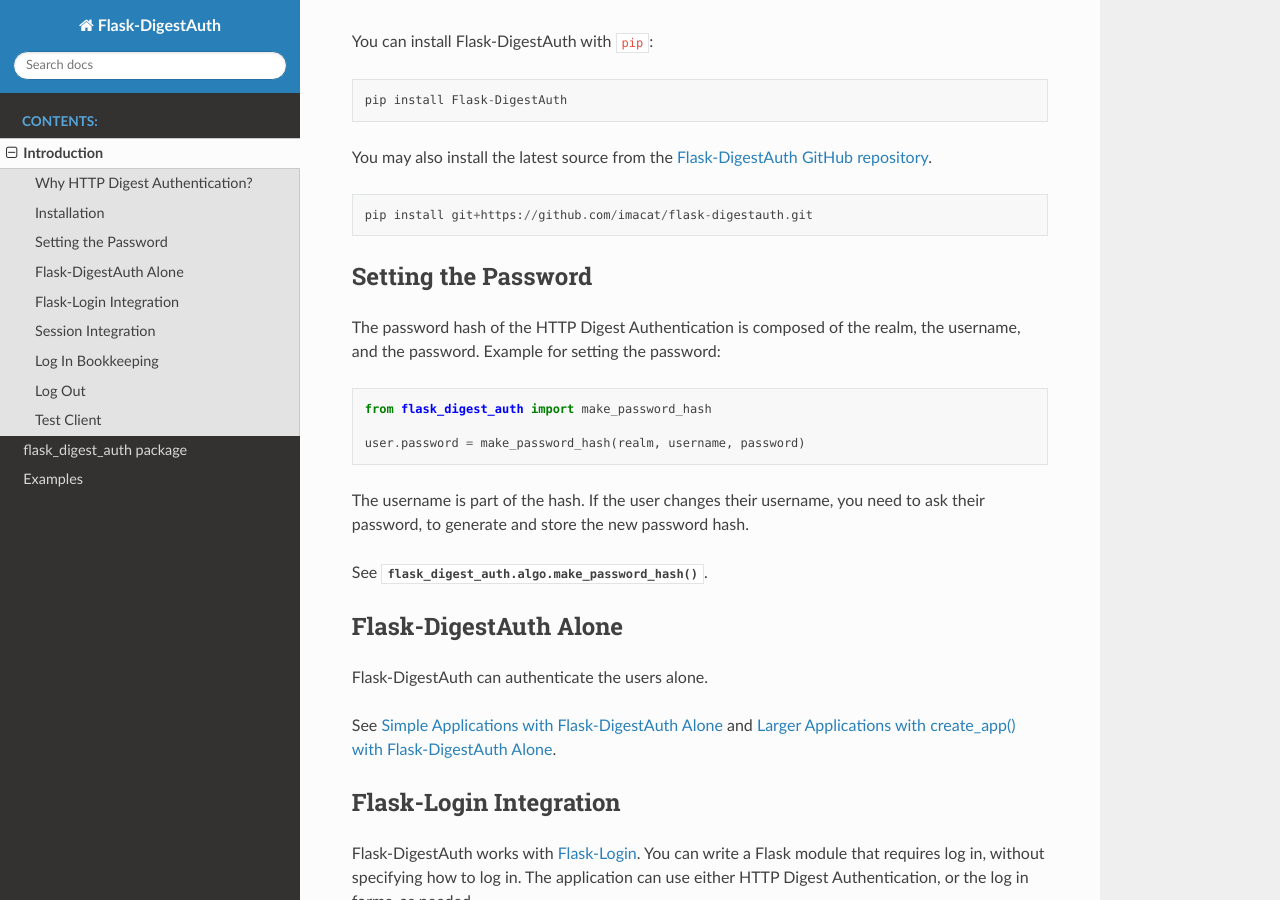
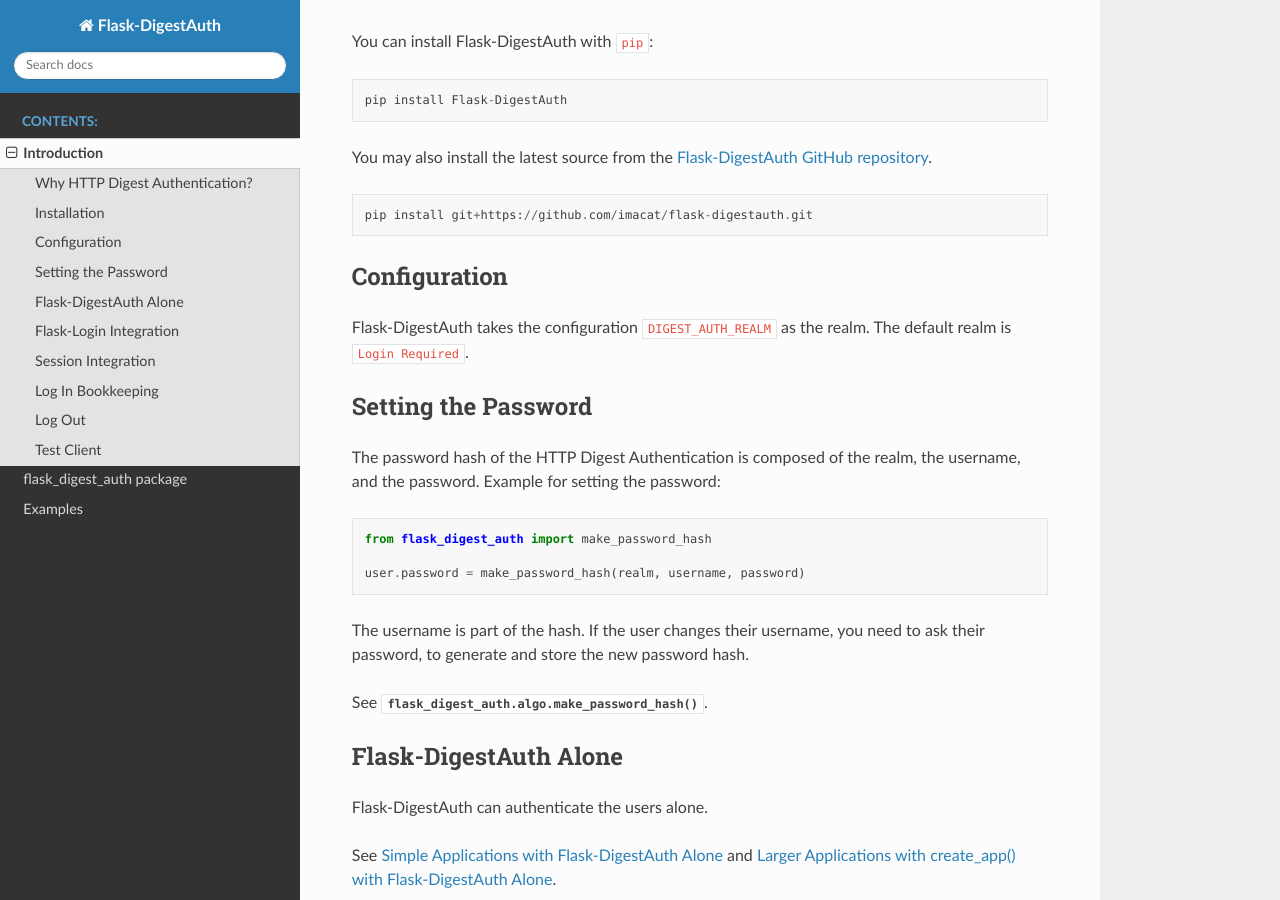
Before and after one commit to imacat/flask-digestauth, a Sphinx documentation site: the page built from docs/source/intro.rst, in a window 1280 px wide and 900 px high, scrolled down 698 px. Built offline with Sphinx 7.4.7 and the Read the Docs theme 2.0.0, drawn with Linux system fonts in a browser that asks for light colours.

Commit message:
Added the DIGEST_AUTH_REALM configuration variable as the recommended way to set the authentication realm.  Changed the default realm from an empty string to "Login Required".

```diff
--- a/docs/source/intro.rst
+++ b/docs/source/intro.rst
@@ -44,6 +44,13 @@
 ::
 
     pip install git+https://github.com/imacat/flask-digestauth.git
+
+
+Configuration
+-------------
+
+Flask-DigestAuth takes the configuration ``DIGEST_AUTH_REALM`` as the
+realm.  The default realm is ``Login Required``.
 
 
 Setting the Password
```
Also changed, not shown: README.rst (+13 -6 lines), docs/source/examples.rst (+6 -6 lines), 3 other files.
